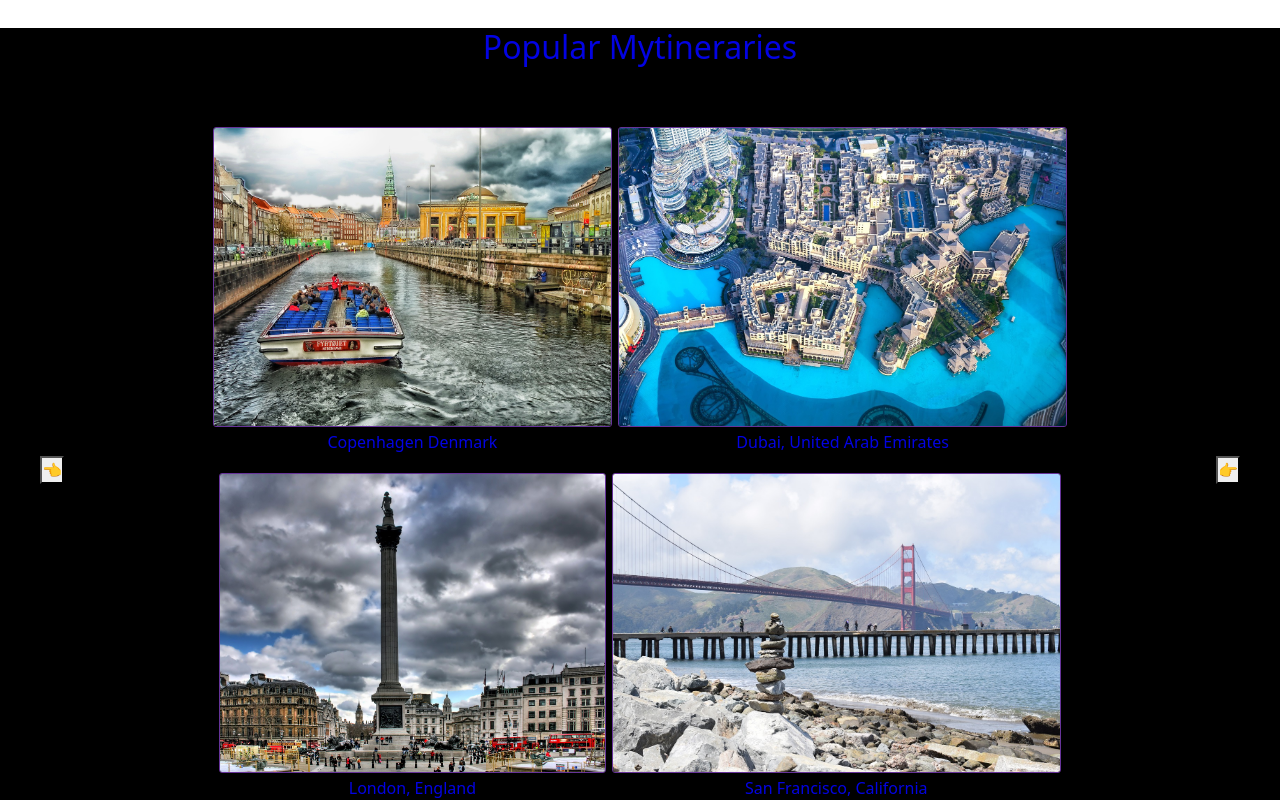
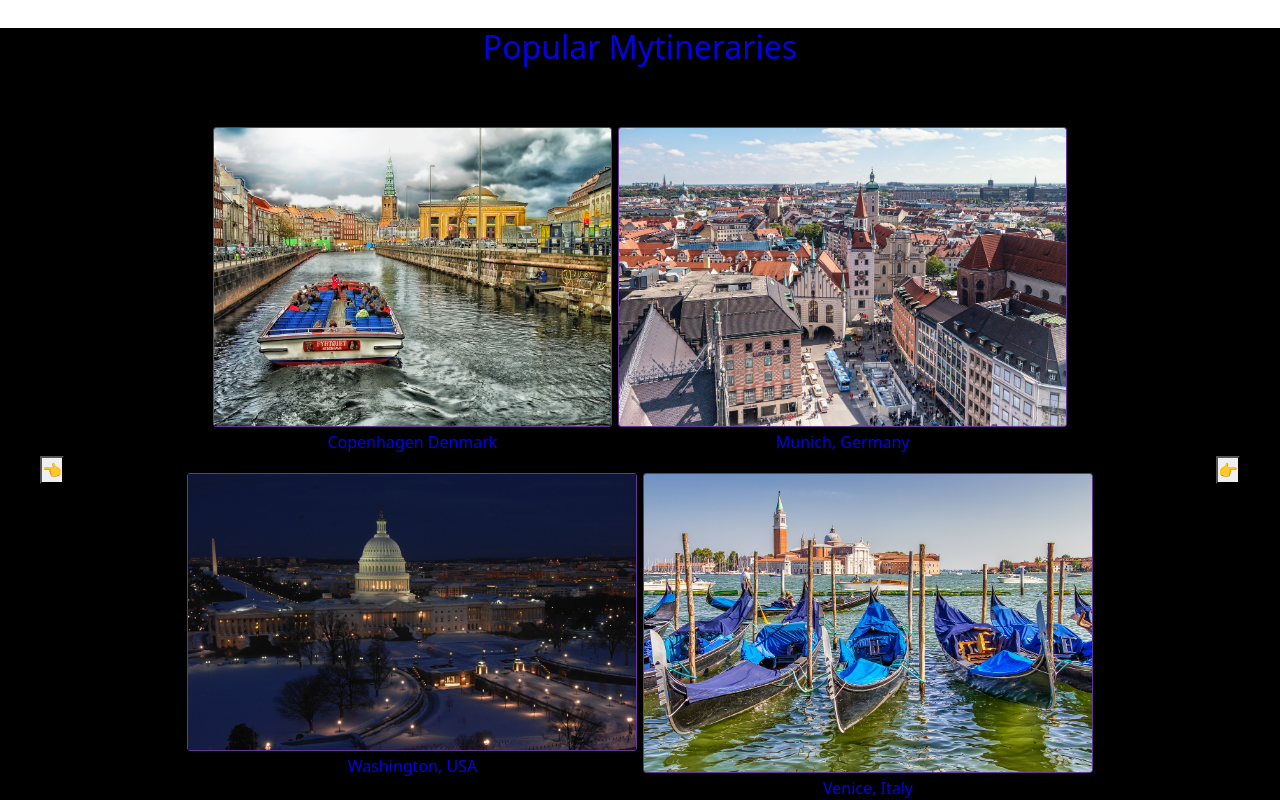
Before and after one commit to marguigle/mytinerary-front, a React (Vite) app: page / in a window 1280 px wide. Shown: the part 800-1600 px from the top of the page. Built offline with nearby package versions, Linux system fonts and the light colour scheme.

Commit message:
se mejora el codigo del carrusel

```diff
--- a/src/components/carrusel/Carrucel.jsx
+++ b/src/components/carrusel/Carrucel.jsx
@@ -1,3 +1,120 @@
+/* import "./carrucel.css";
+import { useState } from "react";
+
+const Carrucel = () => {
+  const [indice, setIndice] = useState(0);
+
+  const fotoCiudades = [
+    {
+      id: 0,
+      foto1: "../public/img/copenhagen-142711_1280.jpg",
+      nombre1: "Copenhagen Denmark",
+      foto2: "../public/img/dubai-2650364_1280.jpg",
+      nombre2: "Dubai, United Arab Emirates",
+      foto3: "../public/img/london-123785_1280.jpg",
+      nombre3: "London, England",
+      foto4: "../public/img/san-fransisco-4065321_1280.jpg",
+      nombre4: "San Francisco, California",
+    },
+
+    {
+      id: 1,
+      foto1: "../public/img/munich-1572429_1280.jpg",
+      nombre1: "Munich, Germany",
+      foto2: "../public/img/paris-100277_1280.jpg",
+      nombre2: "Paris, France",
+      foto3: "../public/img/imadrid.jpg",
+      nombre3: "Madrid, Spain",
+      foto4: "../public/img/pyramid-3084261_1280.jpg",
+      nombre4: "Cairo, Egypt",
+    },
+
+    {
+      id: 2,
+      foto1: "../public/img/washington-dc-85531_1280.jpg",
+      nombre1: "Washington, USA",
+      foto2: "../public/img/imadrid.jpg",
+      nombre2: "Madrid, Spain",
+      foto3: "../public/img/portugal-4828134_1280.jpg",
+      nombre3: "Lisbon, Portugal",
+      foto4: "../public/img/valencia-82132_1280.jpg",
+      nombre4: "Valencia, Spain",
+    },
+    {
+      id: 3,
+      foto1: "../public/img/venice-4756377_1280.jpg",
+      nombre1: "Venice, Italy",
+      foto2: "../public/img/portugal-4828134_1280.jpg",
+      nombre2: "Lisbon, Portugal",
+      foto3: "../public/img/venice-2364149_1280.jpg",
+      nombre3: "Venice, Italy",
+      foto4: "../public/img/barcelona1.jpg",
+      nombre4: "Barcelona, Spain",
+    },
+  ];
+
+  const prev = () => {
+    setIndice((indice - 1 + fotoCiudades.length) % fotoCiudades.length);
+  };
+
+  const next = () => {
+    setIndice((indice + 1) % fotoCiudades.length);
+  };
+
+
+  return (
+    <>
+      <section className="tituloCarrusel">
+        <h2>Popular Mytineraries</h2>
+
+        <section className="section-carousel ">
+          <button className="btn-carroucel" onClick={prev}>
+            {"👈"}
+          </button>
+          <div className="contenedor-carrusel ">
+            <div className="contenedorImg">
+              <img
+                src={fotoCiudades[indice].foto1}
+                alt="foto ciudad"
+                className="img-carrusel"
+              />
+              <p>{fotoCiudades[indice].nombre1}</p>
+            </div>
+            <div className="contenedorImg">
+              <img
+                src={fotoCiudades[indice].foto2}
+                alt="foto ciudad"
+                className="img-carrusel"
+              />
+              <p>{fotoCiudades[indice].nombre2}</p>
+            </div>
+            <div className="contenedorImg">
+              <img
+                src={fotoCiudades[indice].foto3}
+                alt="foto ciudad"
+                className="img-carrusel"
+              />
+              <p>{fotoCiudades[indice].nombre3}</p>
+            </div>
+            <div className="contenedorImg">
+              <img
+                src={fotoCiudades[indice].foto4}
+                alt="foto ciudad"
+                className="img-carrusel"
+              />
+              <p>{fotoCiudades[indice].nombre4}</p>
+            </div>
+          </div>
+
+          <button onClick={next}>{"👉"}</button>
+        </section>
+      </section>
+    </>
+  );
+};
+
+export default Carrucel;
+ */
 import "./carrucel.css";
 import { useState } from "react";
 
@@ -62,53 +179,28 @@ const Carrucel = () => {
   };
 
   return (
-    <>
     <section className="tituloCarrusel">
       <h2>Popular Mytineraries</h2>
 
-        <section className="section-carousel ">
+      <section className="section-carousel">
         <button className="btn-carroucel" onClick={prev}>
           {"👈"}
         </button>
-          <div className="contenedor-carrusel ">
-            <div className="contenedorImg">
+        <div className="contenedor-carrusel">
+          {fotoCiudades.map((ciudad) => (
+            <div className="contenedorImg" key={ciudad.id}>
               <img
-                src={fotoCiudades[indice].foto1}
+                src={ciudad[`foto${indice + 1}`]}
                 alt="foto ciudad"
                 className="img-carrusel"
               />
-              <p>{fotoCiudades[indice].nombre1}</p>
+              <p>{ciudad[`nombre${indice + 1}`]}</p>
             </div>
-            <div className="contenedorImg">
-              <img
-                src={fotoCiudades[indice].foto2}
-                alt="foto ciudad"
-                className="img-carrusel"
-              />
-              <p>{fotoCiudades[indice].nombre2}</p>
+          ))}
         </div>
-            <div className="contenedorImg">
-              <img
-                src={fotoCiudades[indice].foto3}
-                alt="foto ciudad"
-                className="img-carrusel"
-              />
-              <p>{fotoCiudades[indice].nombre3}</p>
-            </div>
-            <div className="contenedorImg">
-              <img
-                src={fotoCiudades[indice].foto4}
-                alt="foto ciudad"
-                className="img-carrusel"
-              />
-              <p>{fotoCiudades[indice].nombre4}</p>
-            </div>
-          </div>
-
         <button onClick={next}>{"👉"}</button>
       </section>
     </section>
-    </>
   );
 };
 
--- a/src/components/header/header.css
+++ b/src/components/header/header.css
@@ -25,7 +25,7 @@
   height: 48px;
   display: flex;
   justify-content: space-around;
-  max-width: 1280px;
+  max-width: 1440px;
   border: 1px solid #646161;
   position: relative;
   cursor: pointer;
```
Lines whose indentation alone changed are shown as unchanged.
